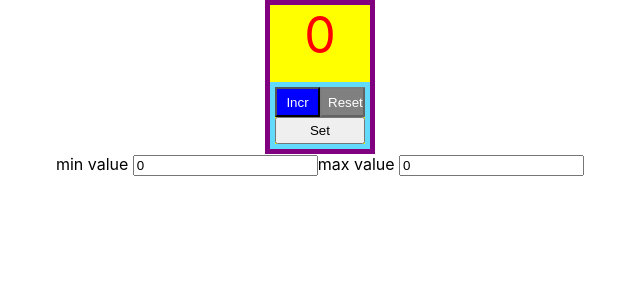
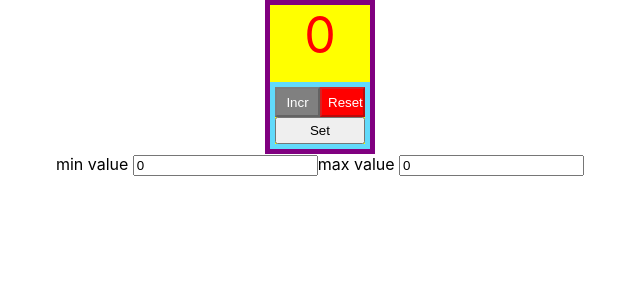
Before and after one commit to 1Molot/Counter, a React (Create React App) app: page / in a window 1280 px wide. Shown: the top 300 px of the page, without its empty margins (320-960 px from the left). Built offline with nearby package versions, Linux system fonts and the light colour scheme.

Commit message:
fix:funkcional

```diff
--- a/src/App.tsx
+++ b/src/App.tsx
@@ -6,7 +6,7 @@ import {Counter} from "./Counter";
 function App() {
     return (
         <div className="App">
-            <Counter/>
+            <Counter />
 
         </div>
     );
--- a/src/Counter.tsx
+++ b/src/Counter.tsx
@@ -4,17 +4,16 @@ import Display, {DisplayPropsType} from "./Display";
 
 export const Counter = () => {
     const [counter, setCounter] = useState<number>(0)
-    const [setting, setSetting] = useState<{min:number,max:number}>({min:0,max:0})
+    const [setting, setSetting] = useState<{ min: number, max: number }>({min: 0, max: 0})
     const [minValue, setMinValue] = useState<number>(0)
     const [maxValue, setMaxValue] = useState<number>(0)
 
 
-
     const startFunction = (e: any) => {
-        setMinValue(e.target.value)
+        setMinValue(+e.currentTarget.value)
     }
     const maxFunction = (e: any) => {
-        setMaxValue(e.target.value)
+        setMaxValue(+e.currentTarget.value)
     }
 
     const incrFunction = () => {
@@ -28,7 +27,9 @@ export const Counter = () => {
     }
 
     const setFunction = () => {
-        setSetting({...setting,min:+minValue,max:+maxValue})
+        setSetting({...setting, min: minValue, max: maxValue})
+        setCounter(minValue)
+
         // setSetting(minValue)
         // localStorage.setItem('counterValue',JSON.stringify(counter))
         // setCounter()
@@ -37,20 +38,21 @@ export const Counter = () => {
     }
 
     console.log(setting)
+    console.log(counter)
     return (
 
         <>
             <div className='vau'>
-                <Display counter={setting.min+ counter} maxValue={setting.max}  />
+                <Display counter={counter} maxValue={setting.max}/>
                 <div className='btn'>
                     <button
-                        className={counter === +setting ? 'disabled' : 'incr'}
+                        className={counter === setting.max ? 'disabled' : 'incr'}
                         onClick={incrFunction}
-                        disabled={counter === +setting}>Incr
+                        disabled={counter === setting.max}>Incr
                     </button>
                     <button
-                        className={counter !== +setting ? 'disabled' : 'res'}
-                        disabled={counter === 0}
+                        className={counter !== setting.max ? 'disabled' : 'res'}
+                        disabled={counter === setting.min}
                         onClick={resetFunction}>Reset
                     </button>
                     <button
@@ -62,9 +64,9 @@ export const Counter = () => {
             </div>
             <div>
                 min value <input type={'number'}
-                                   value={minValue}
-                                   // disabled={}
-                                   onChange={startFunction}/>
+                                 value={minValue}
+                // disabled={}
+                                 onChange={startFunction}/>
                 max value <input type={'number'}
                                  value={maxValue}
                                  onChange={maxFunction}/>
--- a/src/Display.tsx
+++ b/src/Display.tsx
@@ -6,7 +6,7 @@ export type DisplayPropsType = {
     // minValue:number
 }
 
-const Display = ({maxValue,counter}: DisplayPropsType) => {
+const Display = ({maxValue, counter}: DisplayPropsType) => {
     console.log(maxValue)
     return (
         <div
--- a/src/index.tsx
+++ b/src/index.tsx
@@ -1,4 +1,3 @@
-
 import React from 'react';
 import ReactDOM from 'react-dom/client';
 import './index.css';
@@ -9,7 +8,7 @@ const root = ReactDOM.createRoot(
     document.getElementById('root') as HTMLElement
 );
 root.render(
-    <App />
+    <App/>
 );
 
 
```
